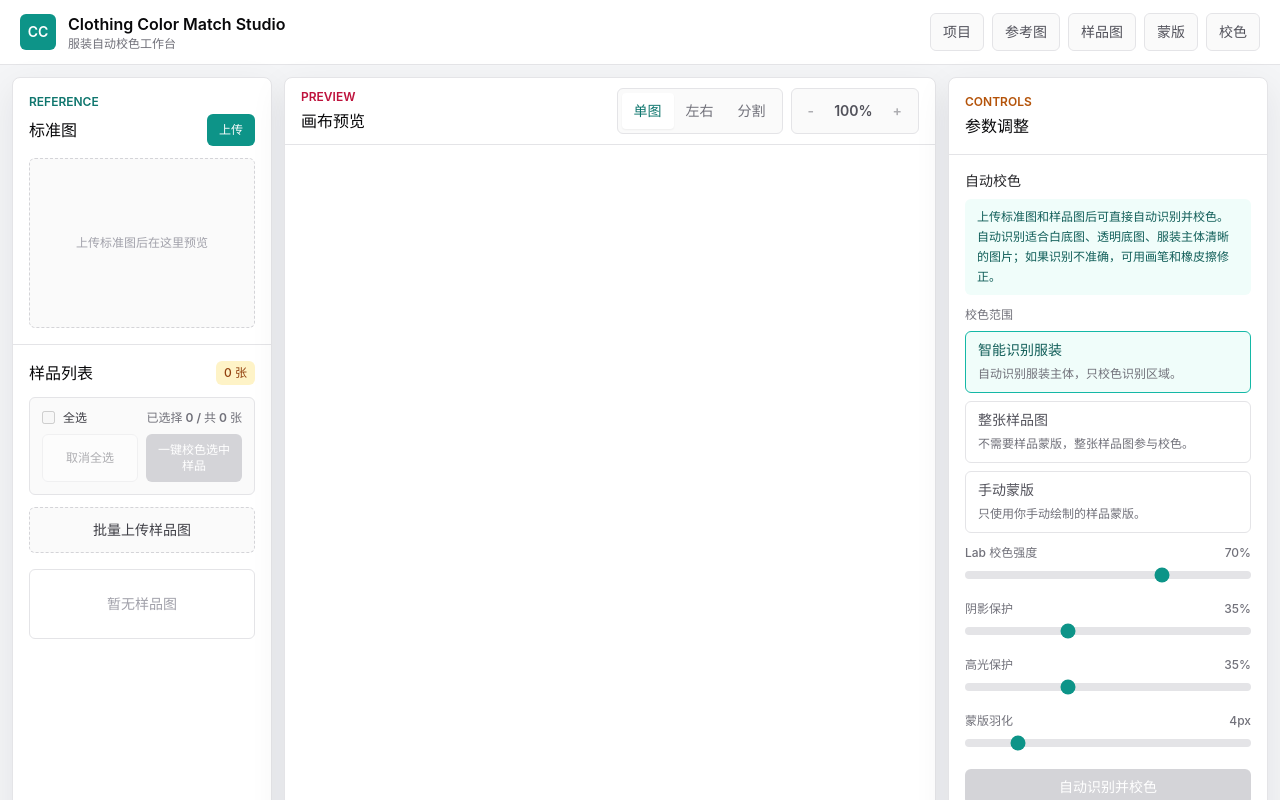
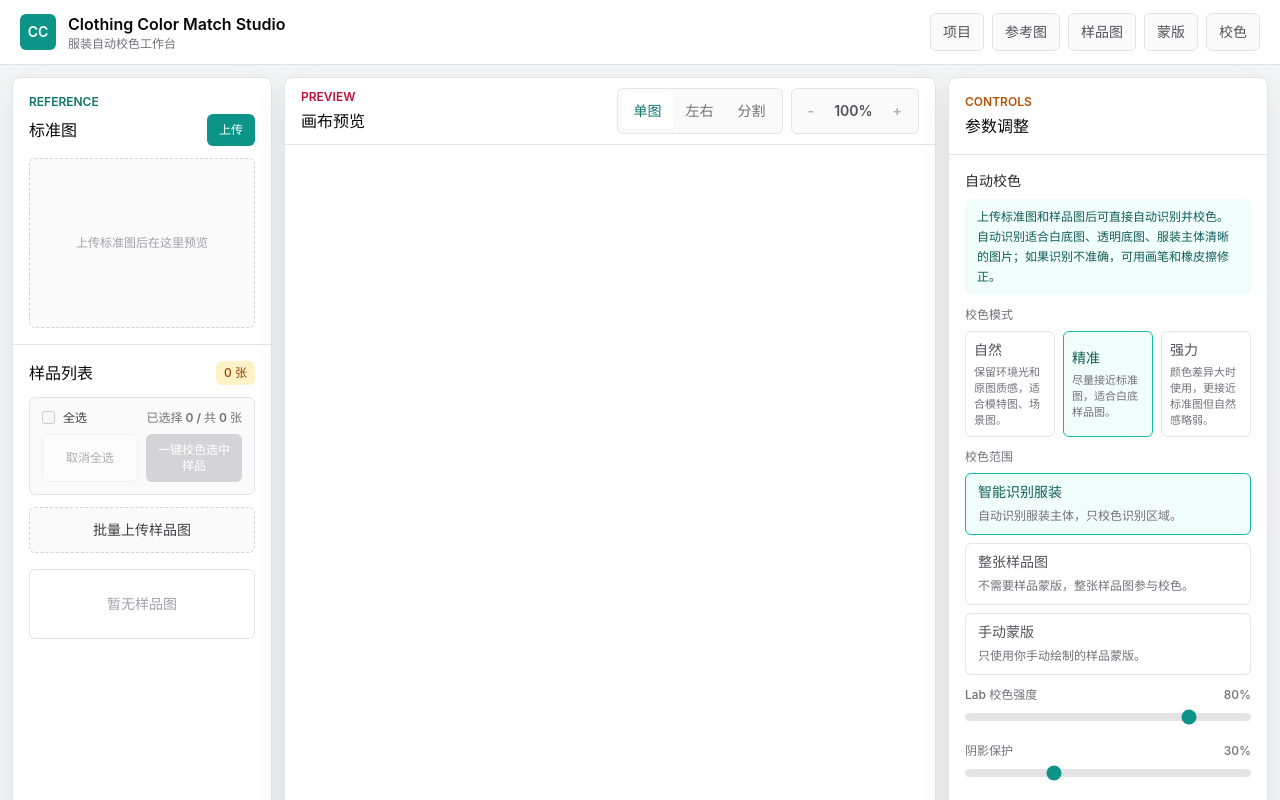
Before and after one commit to KevinYoungsir/clothing-color-match, a React (Vite) app: page / in a window 1280 px wide. Shown: the top 800 px of the page. Built offline with nearby package versions, Linux system fonts and the light colour scheme; the HTML template or start-up script is replaced by a standard one.

Commit message:
feat: add color matching strength modes

```diff
--- a/src/App.tsx
+++ b/src/App.tsx
@@ -41,6 +41,7 @@ import { generateAutoGarmentMask, type AutoMaskResult } from "./core/autoMask";
 import type {
   ColorDifferenceResult,
   ColorCorrectionScope,
+  ColorMatchMode,
   GarmentRoi,
   MaskEditMode,
   MaskPoint,
@@ -58,6 +59,32 @@ import {
   type ExportSize
 } from "./core/exportImage";
 import { createZipBlob } from "./core/simpleZip";
+
+const colorMatchModePresets: Record<ColorMatchMode, {
+  colorStrength: number;
+  highlightProtection: number;
+  lightnessBlend: number;
+  shadowProtection: number;
+}> = {
+  accurate: {
+    colorStrength: 80,
+    highlightProtection: 30,
+    lightnessBlend: 0.12,
+    shadowProtection: 30
+  },
+  natural: {
+    colorStrength: 55,
+    highlightProtection: 45,
+    lightnessBlend: 0.05,
+    shadowProtection: 45
+  },
+  strong: {
+    colorStrength: 100,
+    highlightProtection: 15,
+    lightnessBlend: 0.2,
+    shadowProtection: 15
+  }
+};
 
 export default function App() {
   const [referenceImage, setReferenceImage] = useState<UploadedImage | null>(null);
@@ -82,9 +109,11 @@ export default function App() {
   const [brushSize, setBrushSize] = useState(32);
   const [maskOpacity, setMaskOpacity] = useState(55);
   const [isMaskVisible, setIsMaskVisible] = useState(false);
-  const [colorStrength, setColorStrength] = useState(70);
-  const [shadowProtection, setShadowProtection] = useState(35);
-  const [highlightProtection, setHighlightProtection] = useState(35);
+  const [colorMatchMode, setColorMatchMode] = useState<ColorMatchMode>("accurate");
+  const [colorStrength, setColorStrength] = useState(colorMatchModePresets.accurate.colorStrength);
+  const [shadowProtection, setShadowProtection] = useState(colorMatchModePresets.accurate.shadowProtection);
+  const [highlightProtection, setHighlightProtection] = useState(colorMatchModePresets.accurate.highlightProtection);
+  const [lightnessBlend, setLightnessBlend] = useState(colorMatchModePresets.accurate.lightnessBlend);
   const [maskFeather, setMaskFeather] = useState(4);
   const [processedImages, setProcessedImages] = useState<Record<string, ImageData>>({});
   const [adjustedImages, setAdjustedImages] = useState<Record<string, ImageData>>({});
@@ -136,10 +165,11 @@ export default function App() {
       colorStrength,
       colorCorrectionScope,
       highlightProtection,
+      lightnessBlend,
       maskFeather,
       shadowProtection
     }),
-    [colorCorrectionScope, colorStrength, highlightProtection, maskFeather, shadowProtection]
+    [colorCorrectionScope, colorStrength, highlightProtection, lightnessBlend, maskFeather, shadowProtection]
   );
   const showUpscaleWarning = useMemo(() => {
     const targetLongEdge = getExportLongEdge(exportSize);
@@ -895,6 +925,26 @@ export default function App() {
     });
   }
 
+  function handleColorMatchModeChange(mode: ColorMatchMode) {
+    const preset = colorMatchModePresets[mode];
+
+    setColorMatchMode(mode);
+    setColorStrength(preset.colorStrength);
+    setLightnessBlend(preset.lightnessBlend);
+    setShadowProtection(preset.shadowProtection);
+    setHighlightProtection(preset.highlightProtection);
+    setColorTransferError(null);
+    setAutoMaskNotice(null);
+    setAdjustmentError(null);
+    setProcessedImages({});
+    setAdjustedImages({});
+    setColorDifferenceResults({});
+    setBatchStatuses({});
+    setBatchColorMessage(null);
+    setBatchColorProgress(null);
+    setExportMessage(null);
+  }
+
   function handleColorCorrectionScopeChange(scope: ColorCorrectionScope) {
     setColorCorrectionScope(scope);
     setColorTransferError(null);
@@ -1508,6 +1558,7 @@ export default function App() {
         colorStrength,
         fullImageMode: colorCorrectionScope === "full-image",
         highlightProtection,
+        lightnessBlend,
         maskFeather,
         referenceImageData,
         referenceMask,
@@ -1599,6 +1650,7 @@ export default function App() {
             canUndoMask={canUndoMask}
             colorCorrectionScope={colorCorrectionScope}
             colorDifferenceResult={selectedColorDifferenceResult}
+            colorMatchMode={colorMatchMode}
             colorStrength={colorStrength}
             colorTransferError={colorTransferError}
             autoMaskNotice={autoMaskNotice}
@@ -1624,6 +1676,7 @@ export default function App() {
             onColorStrengthChange={setColorStrength}
             onClearGarmentRoi={handleClearGarmentRoi}
             onClearMask={handleClearMask}
+            onColorMatchModeChange={handleColorMatchModeChange}
             onEditColorRange={handleEditColorRange}
             onHighlightProtectionChange={setHighlightProtection}
             onApplyColorTransfer={handleApplyColorTransfer}
--- a/src/components/AdjustmentPanel.tsx
+++ b/src/components/AdjustmentPanel.tsx
@@ -2,6 +2,7 @@ import type { AdjustmentKey, AdjustmentParams } from "../core/adjustment";
 import type {
   ColorCorrectionScope,
   ColorDifferenceResult,
+  ColorMatchMode,
   MaskEditMode,
   MaskRecognitionStatus,
   MaskTool
@@ -19,6 +20,7 @@ type AdjustmentPanelProps = {
   canUndoMask: boolean;
   colorCorrectionScope: ColorCorrectionScope;
   colorDifferenceResult: ColorDifferenceResult | null;
+  colorMatchMode: ColorMatchMode;
   colorStrength: number;
   colorTransferError: string | null;
   hasColorResult: boolean;
@@ -38,6 +40,7 @@ type AdjustmentPanelProps = {
   onBrushSizeChange: (value: number) => void;
   onClearGarmentRoi: () => void;
   onColorCorrectionScopeChange: (scope: ColorCorrectionScope) => void;
+  onColorMatchModeChange: (mode: ColorMatchMode) => void;
   onColorStrengthChange: (value: number) => void;
   onApplyColorTransfer: () => void;
   onAdjustmentParamChange: (key: AdjustmentKey, value: number) => void;
@@ -108,6 +111,28 @@ const colorCorrectionScopeOptions: Array<{
   }
 ];
 
+const colorMatchModeOptions: Array<{
+  description: string;
+  label: string;
+  value: ColorMatchMode;
+}> = [
+  {
+    description: "保留环境光和原图质感，适合模特图、场景图。",
+    label: "自然",
+    value: "natural"
+  },
+  {
+    description: "尽量接近标准图，适合白底样品图。",
+    label: "精准",
+    value: "accurate"
+  },
+  {
+    description: "颜色差异大时使用，更接近标准图但自然感略弱。",
+    label: "强力",
+    value: "strong"
+  }
+];
+
 const colorDifferenceLabels: Record<ColorDifferenceResult["assessment"], {
   className: string;
   text: string;
@@ -150,6 +175,7 @@ export function AdjustmentPanel({
   canUndoMask,
   colorCorrectionScope,
   colorDifferenceResult,
+  colorMatchMode,
   colorStrength,
   colorTransferError,
   hasColorResult,
@@ -169,6 +195,7 @@ export function AdjustmentPanel({
   onBrushSizeChange,
   onClearGarmentRoi,
   onColorCorrectionScopeChange,
+  onColorMatchModeChange,
   onColorStrengthChange,
   onApplyColorTransfer,
   onAdjustmentParamChange,
@@ -229,6 +256,29 @@ export function AdjustmentPanel({
                 ? "手动蒙版模式只校色你绘制的样品蒙版区域，适合精修复杂背景图片。"
                 : "上传标准图和样品图后可直接自动识别并校色。自动识别适合白底图、透明底图、服装主体清晰的图片；如果识别不准确，可用画笔和橡皮擦修正。"}
           </p>
+
+          <div className="mt-3">
+            <p className="text-xs font-medium text-zinc-500">校色模式</p>
+            <div className="mt-2 grid grid-cols-3 gap-2">
+              {colorMatchModeOptions.map((option) => (
+                <button
+                  className={`rounded-md border px-2 py-2 text-left transition ${
+                    colorMatchMode === option.value
+                      ? "border-teal-500 bg-teal-50 text-teal-800"
+                      : "border-zinc-200 bg-white text-zinc-600 hover:border-zinc-300"
+                  }`}
+                  disabled={isBatchColoring || isColorTransferRunning}
+                  key={option.value}
+                  onClick={() => onColorMatchModeChange(option.value)}
+                  title={option.description}
+                  type="button"
+                >
+                  <span className="block text-sm font-semibold">{option.label}</span>
+                  <span className="mt-1 block text-[11px] leading-4 text-zinc-500">{option.description}</span>
+                </button>
+              ))}
+            </div>
+          </div>
 
           <div className="mt-3">
             <p className="text-xs font-medium text-zinc-500">校色范围</p>
--- a/src/core/batchProcessor.ts
+++ b/src/core/batchProcessor.ts
@@ -19,6 +19,7 @@ import type {
 export type AutoColorParams = {
   colorStrength: number;
   colorCorrectionScope: ColorCorrectionScope;
+  lightnessBlend: number;
   shadowProtection: number;
   highlightProtection: number;
   maskFeather: number;
--- a/src/types/index.ts
+++ b/src/types/index.ts
@@ -14,6 +14,8 @@ export type MaskEditMode = "reference" | "target";
 export type MaskRecognitionStatus = "unrecognized" | "auto" | "manual" | "colored";
 
 export type ColorCorrectionScope = "auto-garment" | "full-image" | "manual-mask";
+
+export type ColorMatchMode = "natural" | "accurate" | "strong";
 
 export type GarmentRoi = {
   x: number;
```
